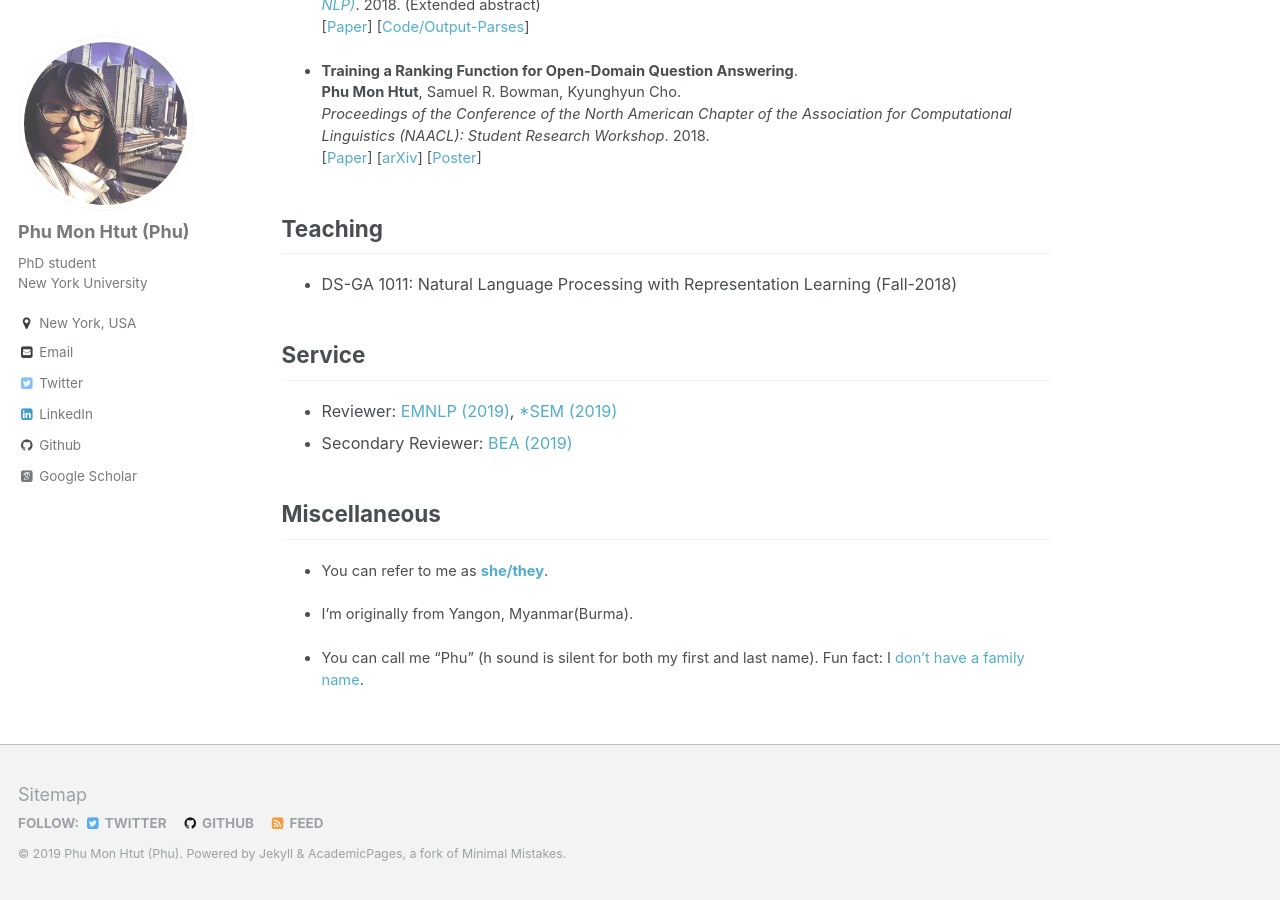
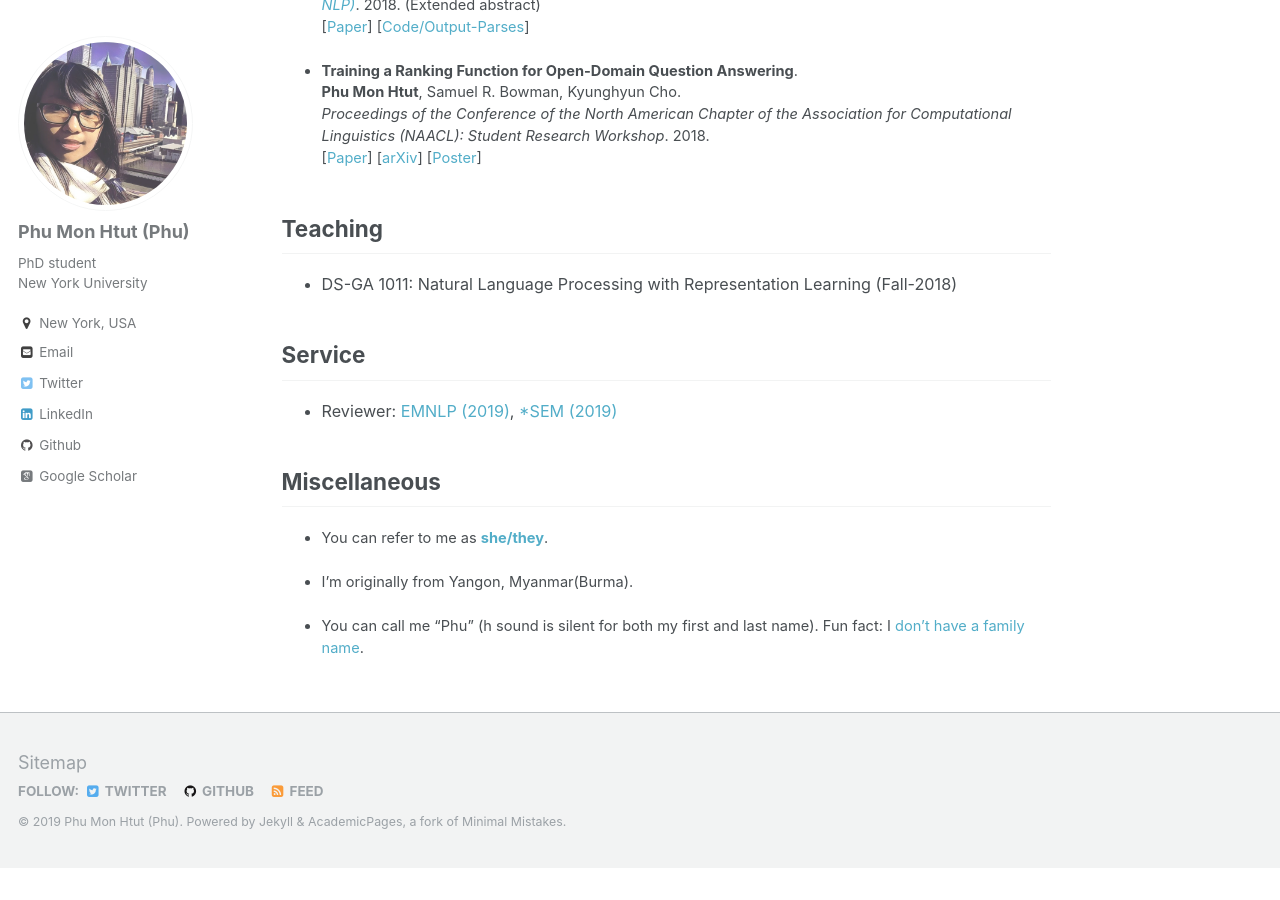
Before and after one commit to phu-pmh/phu-pmh.github.io, a Jekyll site: the page built from _pages/about.md, in a window 1280 px wide and 900 px high, scrolled down 700 px. Built offline with Jekyll 4.4.1, drawn with Linux system fonts in a browser that asks for light colours; some web fonts are replaced; after the commit the page ends 1568 px from its top, so only the background shows below that.

Commit message:
Update about.md

```diff
--- a/_pages/about.md
+++ b/_pages/about.md
@@ -45,7 +45,6 @@ Teaching
 Service
 ------
 * Reviewer: [EMNLP (2019)](https://www.emnlp-ijcnlp2019.org/), [*SEM (2019)](https://starsem.org/2019/)
-* Secondary Reviewer: [BEA (2019)](https://sig-edu.org/bea/current)
 
 
 Miscellaneous
```
